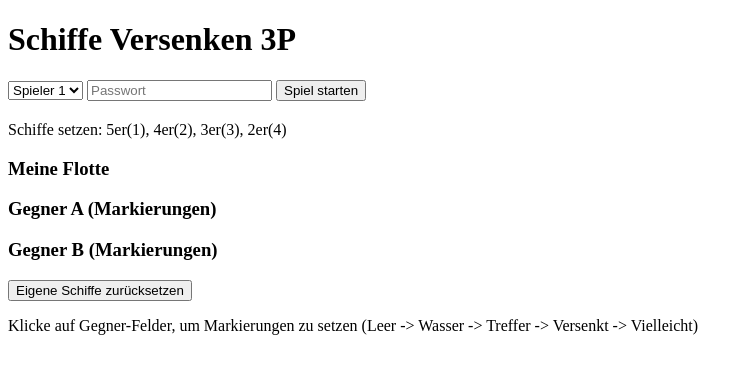
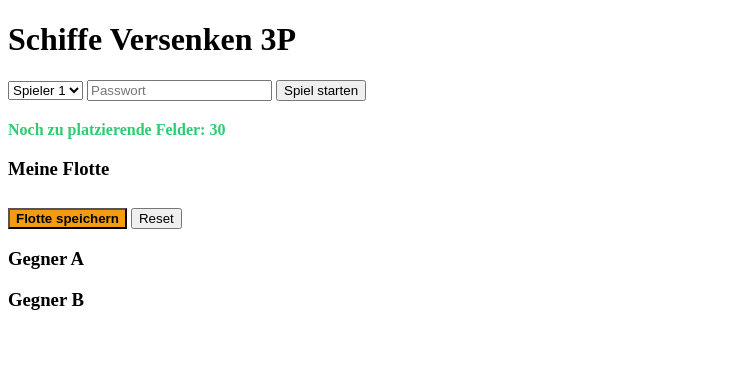
Before and after one commit to Mio-ctrl/Schiffe-versenken-3spieler, a Flask app: page / in a window 1280 px wide. Shown: the top 374 px of the page, without its empty margins (0-753 px from the left). Run offline with Flask 3, Linux system fonts and the light colour scheme.

Commit message:
Update game interface and remove unnecessary elements

```diff
--- a/templates/index.html
+++ b/templates/index.html
@@ -21,29 +21,26 @@
     <div id="game-container" class="hidden">
         <header>
             <h2 id="current-player-display"></h2>
-            <div id="ship-info">Schiffe setzen: 5er(1), 4er(2), 3er(3), 2er(4)</div>
+            <div id="ship-counter">Noch zu platzierende Felder: 30</div>
         </header>
 
         <div class="main-layout">
             <div class="board-section">
                 <h3>Meine Flotte</h3>
                 <div id="my-grid" class="grid"></div>
+                <button class="save-btn" onclick="saveFleet()">Flotte speichern</button>
+                <button onclick="resetMyBoard()">Reset</button>
             </div>
 
             <div class="board-section">
-                <h3>Gegner A (Markierungen)</h3>
-                <div id="opponent-a" class="grid opponent-grid"></div>
+                <h3>Gegner A</h3>
+                <div id="opponent-a" class="grid"></div>
             </div>
 
             <div class="board-section">
-                <h3>Gegner B (Markierungen)</h3>
-                <div id="opponent-b" class="grid opponent-grid"></div>
+                <h3>Gegner B</h3>
+                <div id="opponent-b" class="grid"></div>
             </div>
-        </div>
-
-        <div class="controls">
-            <button onclick="resetMyBoard()">Eigene Schiffe zurücksetzen</button>
-            <p>Klicke auf Gegner-Felder, um Markierungen zu setzen (Leer -> Wasser -> Treffer -> Versenkt -> Vielleicht)</p>
         </div>
     </div>
 
```
